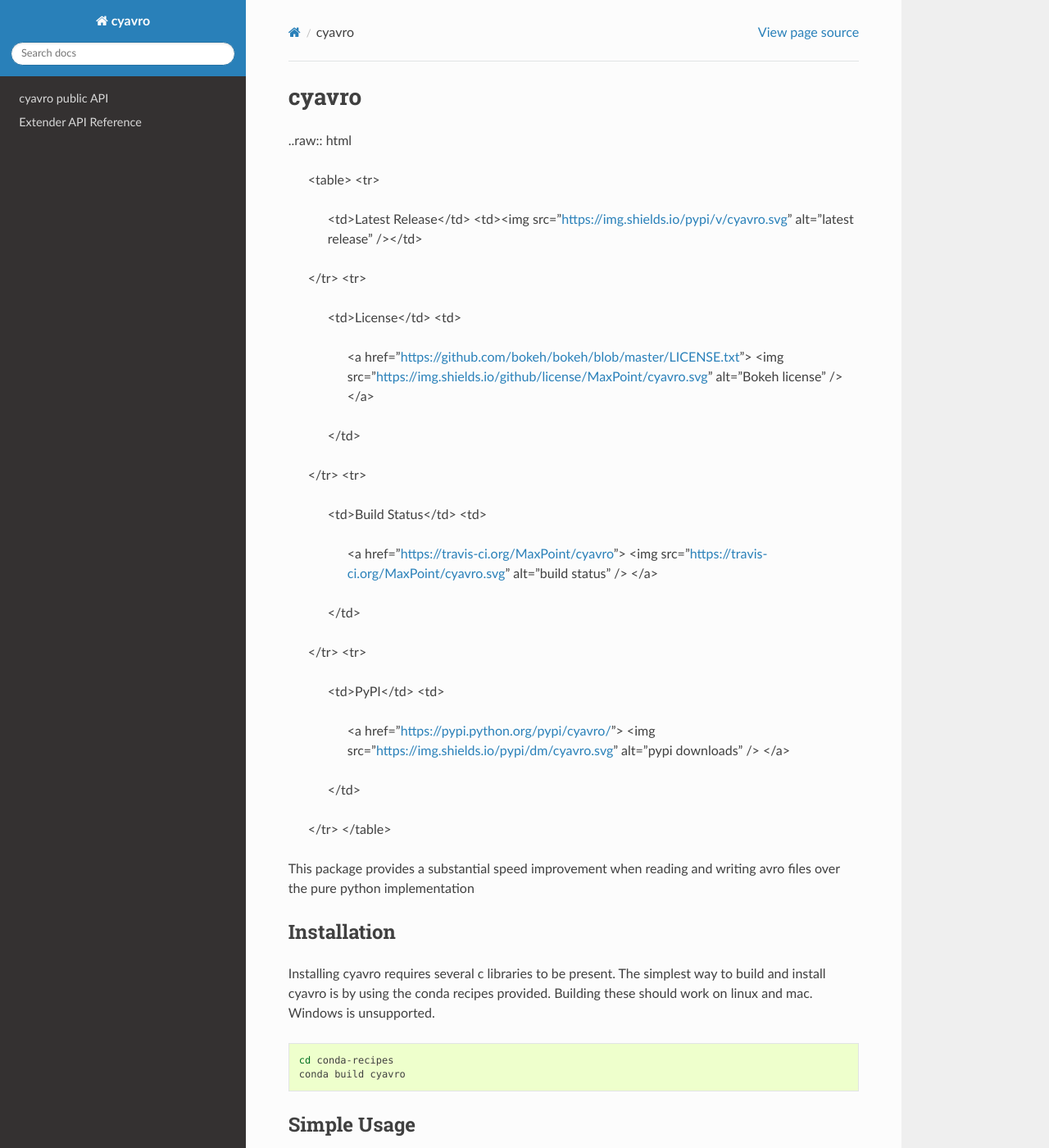
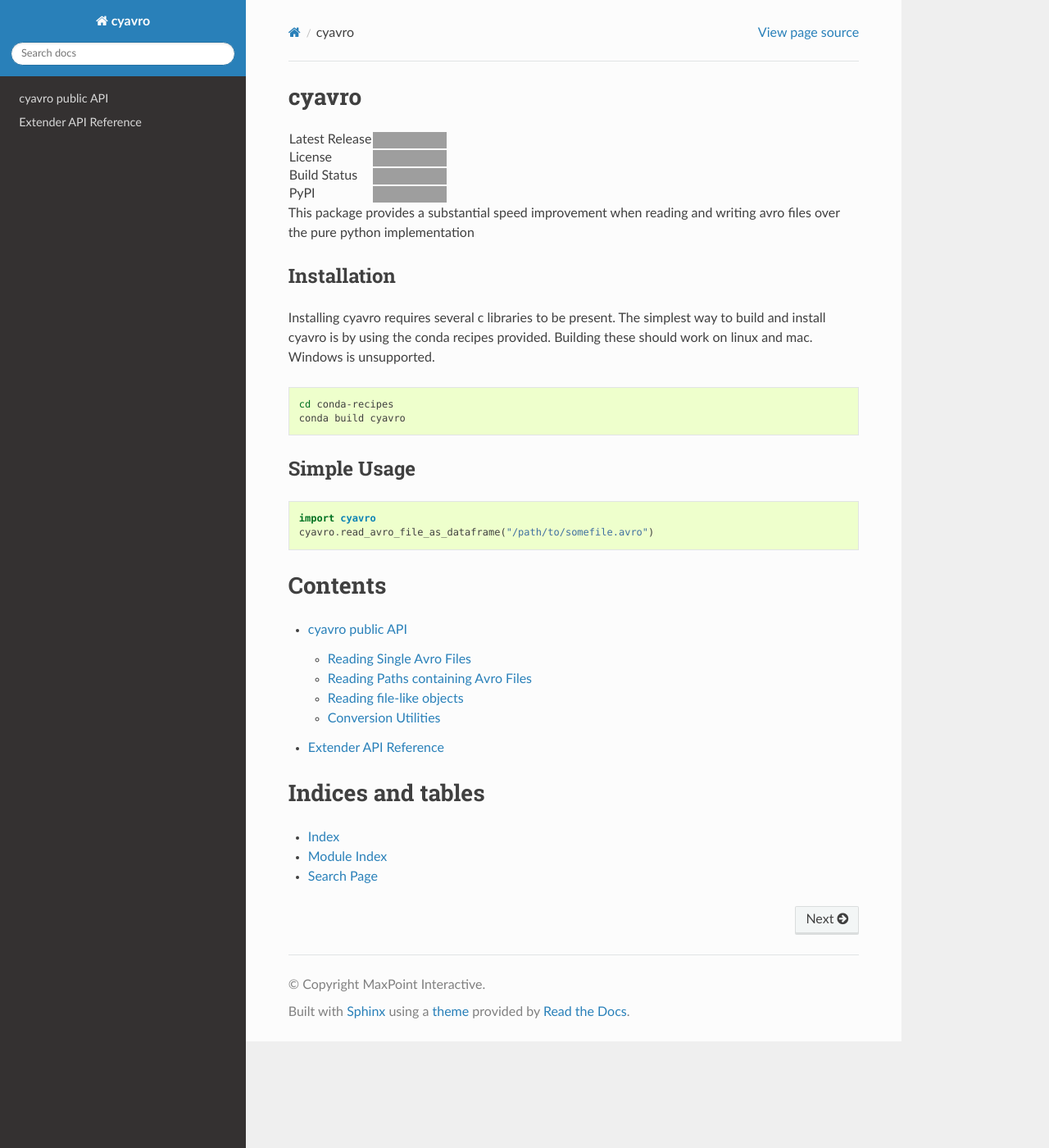
Before and after one commit to vericast/cyavro, a Sphinx documentation site: the page built from doc/index.rst, in a window 1280 px wide and 1400 px high. Shown: the whole window at 82% size. Built offline with Sphinx 7.4.7 and the Read the Docs theme 2.0.0, drawn with Linux system fonts in a browser that asks for light colours; the version number could not be read and is left out; grey boxes are pictures that could not be loaded.

Commit message:
Fix incorrect documentation

```diff
--- a/doc/index.rst
+++ b/doc/index.rst
@@ -6,7 +6,7 @@
 cyavro
 ======
 
-..raw:: html
+.. raw:: html
 
    <table>
    <tr>
@@ -16,16 +16,16 @@
    <tr>
      <td>License</td>
      <td>
-       <a href="https://github.com/bokeh/bokeh/blob/master/LICENSE.txt">
-       <img src="https://img.shields.io/github/license/MaxPoint/cyavro.svg" alt="Bokeh license" />
+       <a href="https://github.com/maxpoint/cyavro/blob/master/LICENSE.txt">
+       <img src="https://img.shields.io/github/license/maxpoint/cyavro.svg" alt="Bokeh license" />
        </a>
      </td>
    </tr>
    <tr>
      <td>Build Status</td>
      <td>
-       <a href="https://travis-ci.org/MaxPoint/cyavro">
-       <img src="https://travis-ci.org/MaxPoint/cyavro.svg" alt="build status" />
+       <a href="https://travis-ci.org/maxpoint/cyavro">
+       <img src="https://travis-ci.org/maxpoint/cyavro.svg" alt="build status" />
        </a>
      </td>
    </tr>
```
